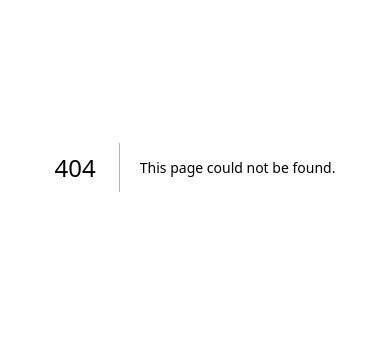
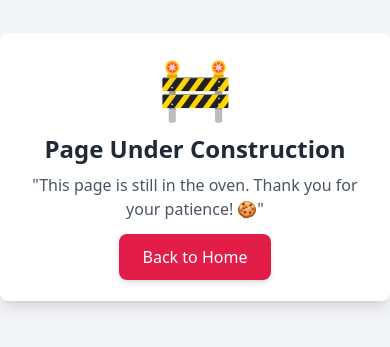
Before and after one commit to evokss/MyPortfolioWebsite, a Next.js app: page /development in a window 390 px wide. Before the commit this address had no page. Shown: the part 255-602 px from the top of the page. Built offline with nearby package versions, Linux system fonts and the light colour scheme.

Commit message:
feat: add DevelopmentPage with initial layout and functionality
- Implemented the DevelopmentPage component
- Added structure and styling for the page
- Included necessary imports and reusable components
- Ensured responsiveness and accessibility

```diff
--- /dev/null
+++ b/app/components/development/DevelopmentPage.jsx
@@ -0,0 +1,28 @@
+import React from "react";
+import Link from "next/link";
+
+export default function DevelopmentPage() {
+  return (
+    <div>
+      <div className="flex items-center justify-center min-h-screen bg-gray-100">
+        <div className="max-w-md p-6 bg-white rounded-lg shadow-lg text-center">
+          <div className="text-6xl text-yellow-400 mb-4">🚧</div>
+          <h1 className="text-2xl font-bold text-gray-800 mb-2">
+            Page Under Construction
+          </h1>
+          <p className="text-gray-600 mb-6">
+            "This page is still in the oven. Thank you for your patience! 🍪"
+          </p>
+          <div className="mb-2">
+            <Link
+              href="/"
+              className="px-6 py-3 bg-rose-600 text-white rounded-lg shadow-md hover:bg-rose-500 transition"
+            >
+              Back to Home
+            </Link>
+          </div>
+        </div>
+      </div>
+    </div>
+  );
+}
--- /dev/null
+++ b/app/development/page.jsx
@@ -0,0 +1,8 @@
+import React from "react";
+import DevelopmentPage from "../components/development/DevelopmentPage";
+
+const page = () => {
+  return <DevelopmentPage />;
+};
+
+export default page;
```
